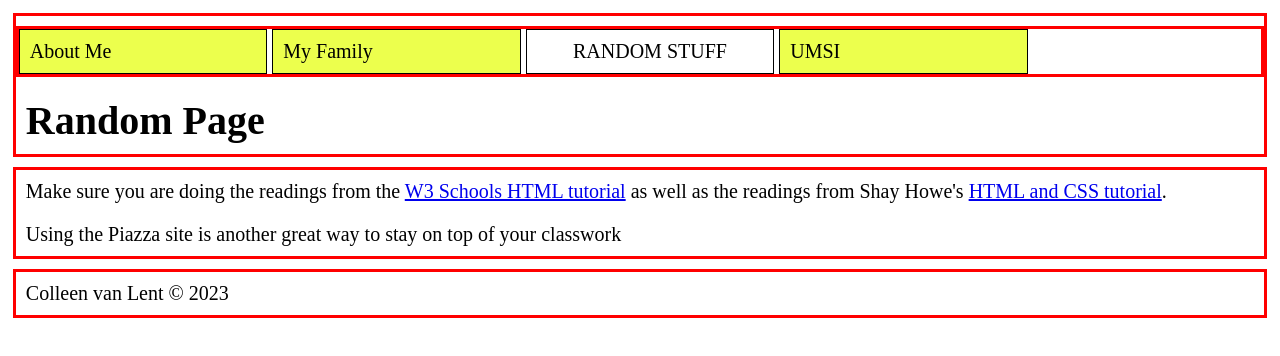
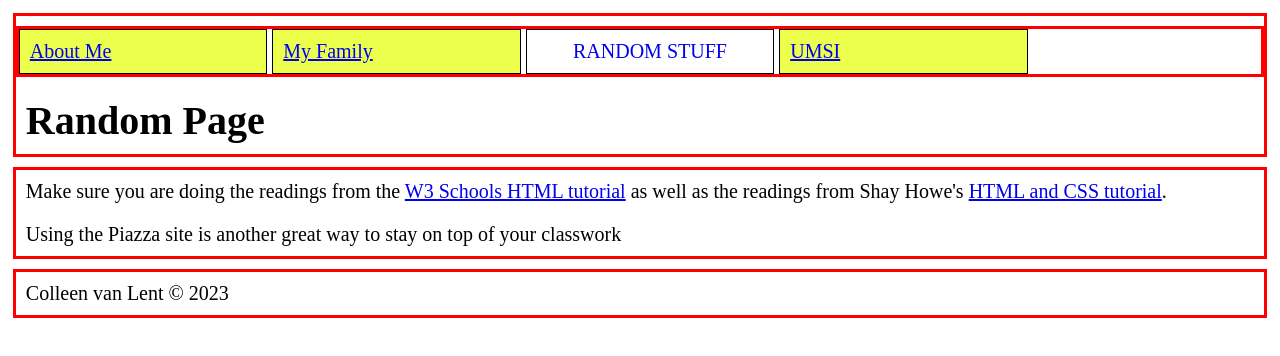
Before and after one commit to faithzim/hw1-f25, a plain HTML site: page random.html in a window 1280 px wide. Drawn offline with Linux system fonts and the light colour scheme.

Commit message:
Update random.html

```diff
--- a/random.html
+++ b/random.html
@@ -16,10 +16,10 @@
 	<header>
 		<nav>
 			<ul>
-				<li>About Me</li>
-				<li>My Family</li>
-				<li class="active">Random Stuff</li>
-				<li>UMSI</li>
+				<li><a href = "index.html" >About Me</a></li>
+				<li><a href = "family.html">My Family</a></li>
+				<li class="active"><a href = "random.html">Random Stuff</a></li>
+				<li><a href = "http://www.si.umich.edu">UMSI</a></li>
 			</ul>
 		</nav>
 		<h1>Random Page</h1>
```
